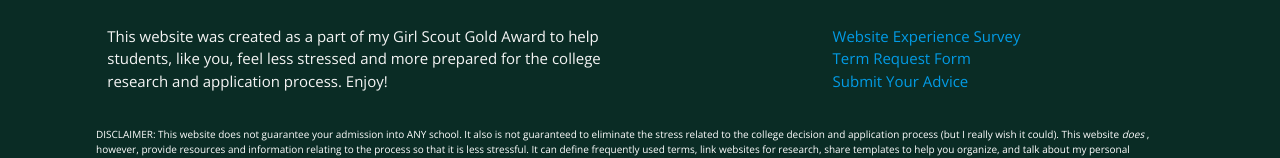
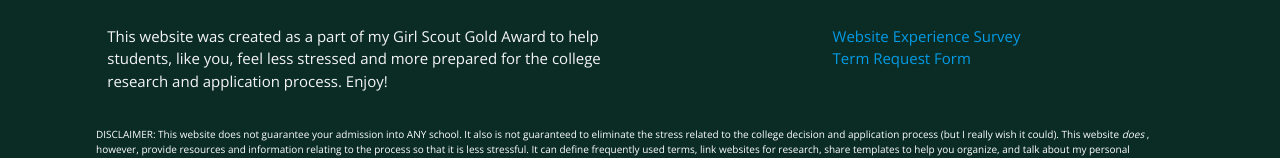
Before and after one commit to gummiedbeesar/Gold-Award, a plain HTML site: page Pages/index.html in a window 1280 px wide. Shown: the part 3299-3457 px from the top of the page. Drawn offline with nearby package versions, Linux system fonts and the light colour scheme.

Commit message:
deleted send advice

```diff
--- a/Pages/footer.html
+++ b/Pages/footer.html
@@ -13,7 +13,6 @@
           <ul>
             <li><a class="para" href="https://forms.gle/9MSH1JHyT8uLGmTb6">Website Experience Survey</a></li>
             <li><a class="para" href="https://forms.gle/mpZ82k7q3woUN9vf6">Term Request Form</a></li>
-            <li><a class="para" href="https://forms.gle/oUkN4yx82iS2KCXN7">Submit Your Advice</a></li>
           </ul>
         </div>
       </div>
```
